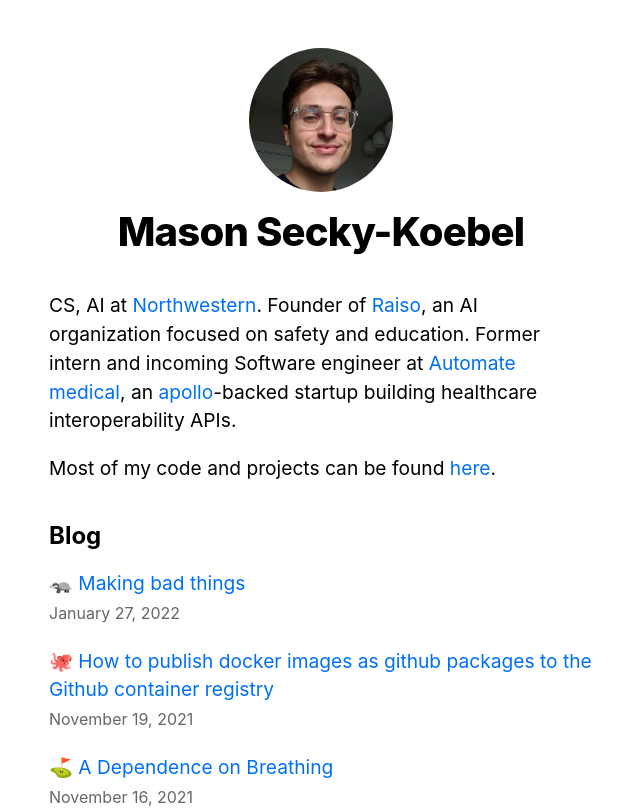
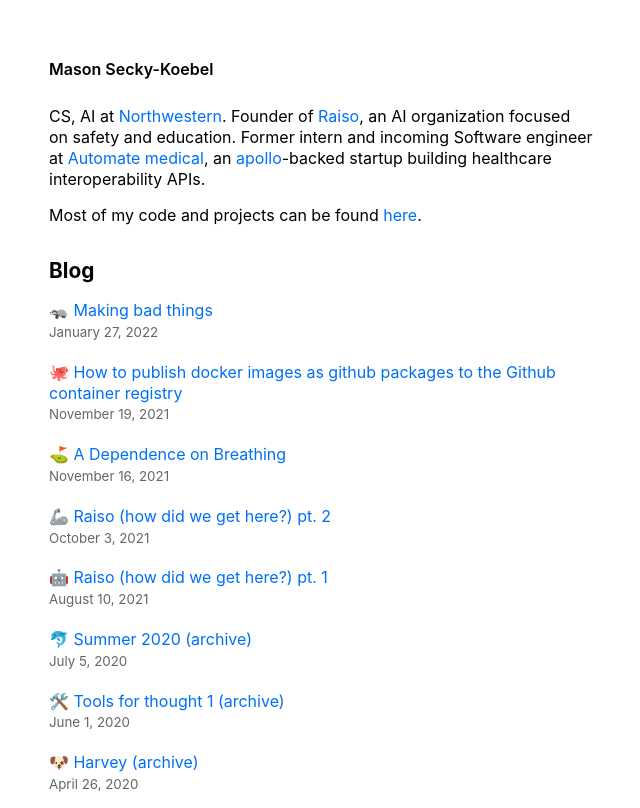
Before and after one commit to mseckykoebel/website, a Next.js app: page / in a window 1280 px wide. Shown: the top 808 px of the page, without its empty margins (319-959 px from the left). Built offline with nearby package versions, Linux system fonts and the light colour scheme.

Commit message:
removed image, made my name smaller, and changed around some of the CSS module settings

```diff
--- a/components/layout.module.css
+++ b/components/layout.module.css
@@ -7,7 +7,8 @@
 .header {
   display: flex;
   flex-direction: column;
-  align-items: center;
+  /* Make this center if you want your name to be in the middle */
+  align-items: left;
 }
 
 .backToHome {
--- a/components/layout.tsx
+++ b/components/layout.tsx
@@ -39,6 +39,7 @@
       <header className={styles.header}>
         {home ? (
           <>
+            {/*
             <Image
               priority
               src="/images/headshot.jpg"
@@ -47,7 +48,9 @@
               width={144}
               alt={name}
             />
-            <h1 className={utilStyles.heading2Xl}>{name}</h1>
+
+             */}
+            <h1 className={utilStyles.headingMdBold}>{name}</h1>
           </>
         ) : (
           /*This is going to be empty for the time being (maybe something else later) */
--- a/pages/index.tsx
+++ b/pages/index.tsx
@@ -13,7 +13,7 @@
         <title>{siteTitle}</title>
         <script
           defer
-          data-domain="masonseckykoebel.vercel.app"
+          data-domain="masonseckykoebel.com"
           src="https://plausible.io/js/plausible.js"
         ></script>
       </Head>
@@ -31,8 +31,8 @@
               Raiso
             </a>
           </Link>
-          , an AI organization focused on safety and education. Former intern and incoming Software
-          engineer at{" "}
+          , an AI organization focused on safety and education. Former intern
+          and incoming Software engineer at{" "}
           <Link href="https://www.automatemedical.com/">
             <a target="_blank" rel="noreferrer">
               Automate medical
--- a/styles/utils.module.css
+++ b/styles/utils.module.css
@@ -15,14 +15,20 @@
 }
 
 .headingLg {
-  font-size: 1.5rem;
-  line-height: 1.4;
+  font-size: 1.3rem;
+  line-height: 1.2;
   margin: 1rem 0;
 }
 
 .headingMd {
-  font-size: 1.2rem;
-  line-height: 1.5;
+  font-size: 1.0rem;
+  line-height: 1.3;
+}
+
+.headingMdBold {
+  font-size: 1.0rem;
+  line-height: 1.3;
+  font-weight: 600;
 }
 
 .borderCircle {
```
